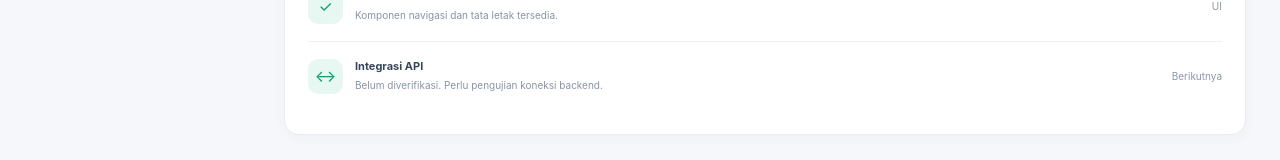
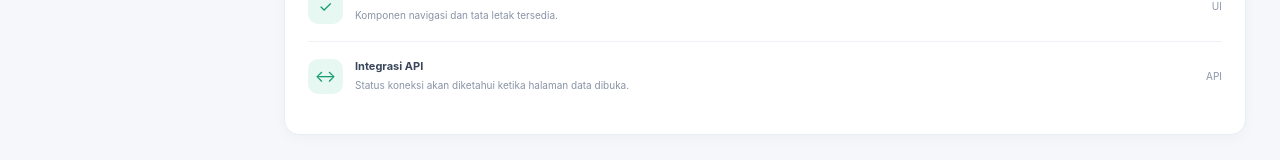
Before and after one commit to maisolutionid-max/mai-nexus-ai, a React (Vite) app in the folder frontend/: page / in a window 1280 px wide. Shown: the part 863-1023 px from the top of the page. Built offline with nearby package versions, Linux system fonts and the light colour scheme; no server answers.

Commit message:
feat: connect education data page to dashboard

```diff
--- a/frontend/src/App.jsx
+++ b/frontend/src/App.jsx
@@ -1,6 +1,7 @@
 
 import React, { useState } from "react";
 import "./styles/global.css";
+import EducationData from "./pages/EducationData";
 
 const menuItems = [
   { id: "dashboard", label: "Dashboard", icon: "⌂" },
@@ -26,6 +27,9 @@ export default function App() {
 
   const activeLabel =
     menuItems.find((item) => item.id === activePage)?.label || "Dashboard";
+
+  const showEducationData =
+    activePage === "schools" || activePage === "students";
 
   return (
     <div className="app-shell">
@@ -222,13 +226,15 @@ export default function App() {
                   <div className="activity-copy">
                     <strong>Integrasi API</strong>
                     <span>
-                      Belum diverifikasi. Perlu pengujian koneksi backend.
+                      Status koneksi akan diketahui ketika halaman data dibuka.
                     </span>
                   </div>
-                  <span className="activity-time">Berikutnya</span>
+                  <span className="activity-time">API</span>
                 </div>
               </section>
             </>
+          ) : showEducationData ? (
+            <EducationData key={activePage} />
           ) : (
             <section className="panel module-placeholder">
               <div className="module-placeholder-icon">
```
